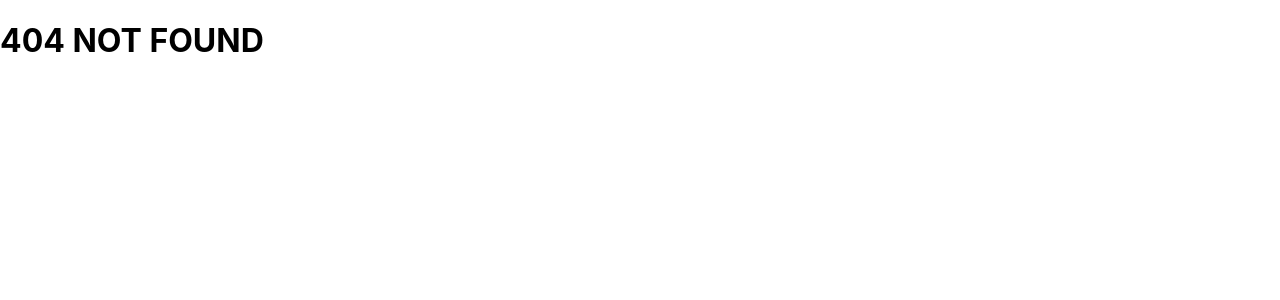
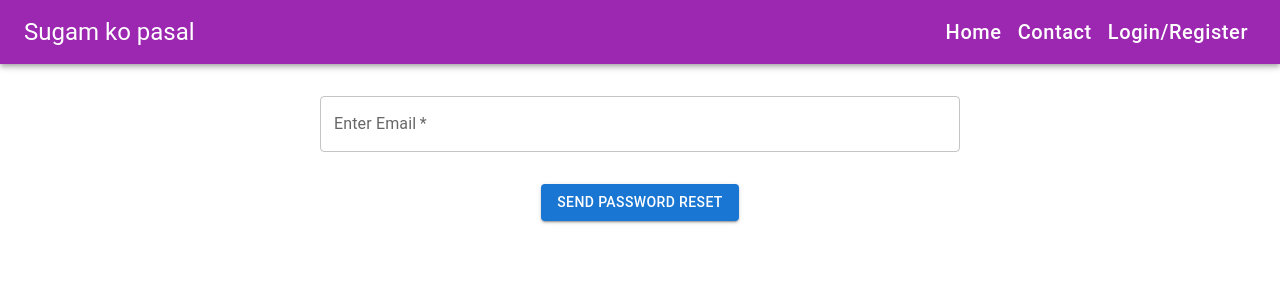
Before and after one commit to Sugam33/Authentication-and-Dashboard, a React (Create React App) app: page /passwordreset in a window 1280 px wide. Before the commit this address had no page. Shown: the top 300 px of the page. Built offline with nearby package versions, Linux system fonts and the light colour scheme.

Commit message:
started making password reset page

```diff
--- a/src/App.js
+++ b/src/App.js
@@ -1,6 +1,7 @@
 import { Route, Routes } from 'react-router-dom';
 import './App.css';
 import LoginReg from './auth/LoginReg';
+import SendPasswordResetEmail from './auth/SendPasswordResetEmail';
 import Contact from './pages/Contact';
 import Home from './pages/Home';
 import Layout from './pages/Layout';
@@ -13,6 +14,7 @@ function App() {
           <Route index element = {<Home />}/>
           <Route path='contact' element = {<Contact />}/>
           <Route path='login' element = {<LoginReg />}/>
+          <Route path='passwordreset' element = {<SendPasswordResetEmail />}/>
           </Route>
 
         <Route path='*' element = {<h1>404 NOT FOUND</h1>}/>
--- a/src/auth/LoginReg.js
+++ b/src/auth/LoginReg.js
@@ -22,6 +22,7 @@ const TabPanel = (props) => {
 
 const LoginReg = () => {
     const [value, setValue] = useState(0);
+
     const handleChange = (event, newValue) => {
         setValue(newValue);
     }
--- /dev/null
+++ b/src/auth/SendPasswordResetEmail.js
@@ -0,0 +1,53 @@
+import { Button, Grid, TextField } from "@mui/material";
+import { Box } from "@mui/system";
+import React from "react";
+import { toast, ToastContainer } from "react-toastify";
+
+const SendPasswordResetEmail = () => {
+    const handleSubmit = (e) => {
+        e.preventDefault();
+        const data = new FormData(e.currentTarget);
+        const actualData = {
+            email: data.get('email'),
+        }
+        if(actualData.email){
+            console.log(actualData)
+            document.getElementById("password-reset-form").reset();
+            toast.success("Reset email sent, check your email")
+        }
+        else{
+            toast.warn("Please provide a valid email");
+        }
+    }
+
+
+    return(
+        <div>
+            <ToastContainer
+            position="top-right"
+            autoClose={5000}
+            hideProgressBar={false}
+            newestOnTop={false}
+            closeOnClick
+            rtl={false}
+            pauseOnFocusLoss
+            draggable
+            pauseOnHover
+            theme="dark"
+            />
+
+           <Grid container justifyContent="center">
+                <Grid item sm={6} xs = {12}>
+            <Box component="form" noValidate sx={{mt:2}} id="password-reset-form" onSubmit={handleSubmit}>
+                <TextField  margin="normal" required fullWidth id="email" name="email" label="Enter Email"/>
+                <Box textAlign="center" sx={{mt:3, mb:2, px:5}}>
+                    <Button type="submit" variant="contained">Send Password Reset</Button>
+                </Box>
+            </Box>
+                </Grid>
+           </Grid>
+        </div>
+    )
+}
+
+export default SendPasswordResetEmail;
--- a/src/auth/UserLogin.js
+++ b/src/auth/UserLogin.js
@@ -49,7 +49,7 @@ const UserLogin = () => {
                 <Box textAlign="center" sx={{mt:3, mb:2, px:5}}>
                     <Button type="submit" variant="contained">Login</Button>
                 </Box>
-                <NavLink to={"/"}>Forgot Password</NavLink>
+                <NavLink to={"/passwordreset"}>Forgot Password?</NavLink>
             </Box>
         </div>
     )
```
